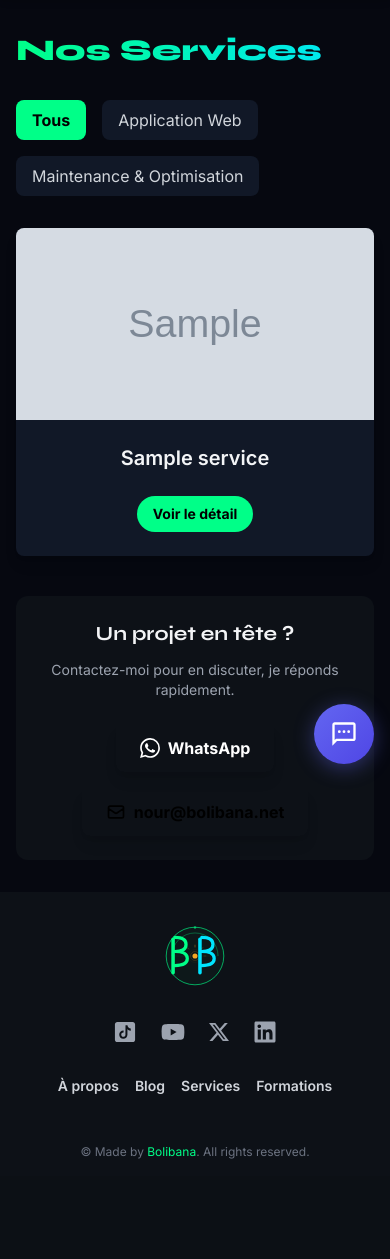
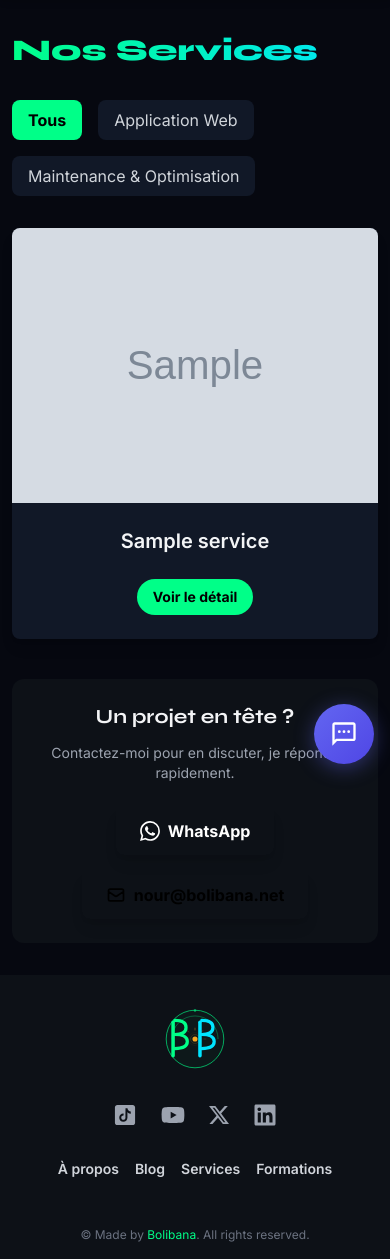
Before and after one commit to DJIMIGA/latigue, a Django app: page /services/ in a window 390 px wide. Shown: the part 64-1323 px from the top of the page. Before the commit the page ends 1223 px from the top, so only its background shows below. Run offline with Django 4.2, Linux system fonts and the light colour scheme; tables that the repository leaves empty hold one stand-in row (values such as "Sample post"); grey boxes marked "Sample" are stand-in pictures; parts of the project's set-up code (start-up, migrations or seed data) failed here and were passed over; some libraries are stand-ins or nearby versions.

Commit message:
Fix services: images responsive + overflow mobile

```diff
--- a/templates/services/service_detail.html
+++ b/templates/services/service_detail.html
@@ -35,7 +35,7 @@
 {% endblock %}
 
 {% block content %}
-<div class="container mx-auto px-4 py-8">
+<div class="container mx-auto px-3 sm:px-4 py-8 overflow-x-hidden max-w-full">
     <div class="max-w-4xl mx-auto">
         <!-- En-tête -->
         <div class="mb-8">
@@ -51,7 +51,7 @@
         {% if service.image %}
         <div class="mb-8">
             <img src="{{ service.image.url }}" alt="{{ service.title }}"
-                 class="w-full h-96 object-cover rounded-lg shadow-lg border border-[#1F2937]">
+                 class="w-full h-48 sm:h-64 md:h-96 object-cover rounded-lg shadow-lg border border-[#1F2937] max-w-full">
         </div>
         {% endif %}
 
--- a/templates/services/service_list.html
+++ b/templates/services/service_list.html
@@ -32,7 +32,7 @@
 {% endblock %}
 
 {% block content %}
-<div class="container mx-auto px-4 py-8">
+<div class="container mx-auto px-3 sm:px-4 py-8 overflow-x-hidden max-w-full">
     <h1 class="text-3xl font-syne font-extrabold mb-8 bg-clip-text text-transparent bg-gradient-to-r from-[#00FF88] to-[#00E5FF]">Nos Services</h1>
 
     <!-- Filtres -->
@@ -56,7 +56,7 @@
         {% for service in services %}
         <div class="bg-[#111827] rounded-lg shadow-lg overflow-hidden border border-[#1F2937] hover:border-[#00FF88]/30 hover:shadow-[0_0_30px_rgba(0,255,136,0.1)] transition-all group">
             {% if service.image %}
-            <img src="{{ service.image.url }}" alt="{{ service.title }}" class="w-full h-48 object-cover">
+            <img src="{{ service.image.url }}" alt="{{ service.title }}" class="w-full h-40 sm:h-48 object-cover max-w-full">
             {% endif %}
             <div class="p-6 flex flex-col items-center text-center">
                 <h2 class="text-xl font-semibold mb-2 text-gray-100 group-hover:text-[#00FF88] transition-colors">{{ service.title }}</h2>
```
